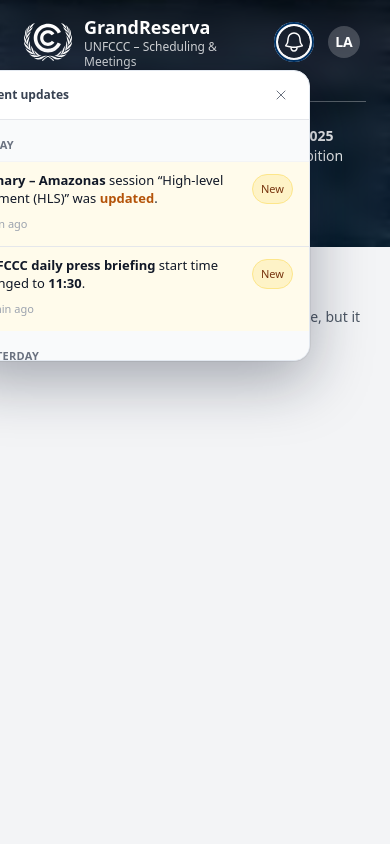
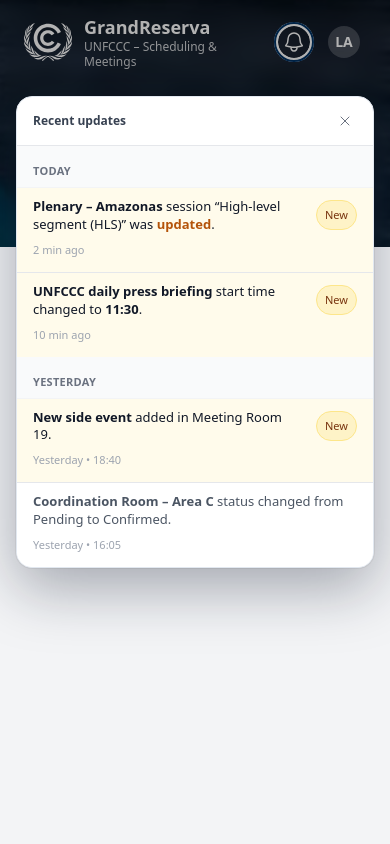
Before and after one commit to Lincoln-Araujo/grandreserve-ui-ux-redesign, a React (Vite) app: page /account in a window 390 px wide. Both pictures are taken after a click on the button "Notifications – events were updated". Shown: the top 844 px of the page. Built offline with nearby package versions, Linux system fonts and the light colour scheme.

Commit message:
fixing notifications component on mobile

```diff
--- a/src/components/Header.jsx
+++ b/src/components/Header.jsx
@@ -214,17 +214,30 @@
 
                 {/* Dropdown de notificações */}
                 {showNotifications && (
+                <>
                   <div
-                    className="
-                      absolute right-0 mt-3 w-[min(90vw,22rem)]
-                      bg-white text-gray-900
-                      rounded-2xl border border-slate-200
-                      shadow-[0_20px_60px_rgba(15,23,42,0.35)]
-                      ring-1 ring-black/5
-                      z-[9999] overflow-hidden
-                    "
+                    className="fixed inset-0 bg-black/30 sm:hidden z-[9990]"
+                    onClick={() => {
+                      setShowNotifications(false);
+                      setHasUnread(false);
+                    }}
+                  />
+                  <div
                     role="status"
                     aria-label="Recent schedule changes"
+                    className={`
+                      bg-white text-gray-900 rounded-2xl border border-slate-200
+                      shadow-[0_20px_60px_rgba(15,23,42,0.35)]
+                      ring-1 ring-black/5 z-[9999] overflow-hidden
+
+                      transition-all duration-500 ease-out
+                      opacity-100 translate-y-0
+
+                      fixed inset-x-4 top-24 max-h-[70vh]
+
+                      sm:absolute sm:right-0 sm:top-auto sm:mt-3
+                      sm:w-[min(90vw,22rem)] sm:max-h-60 sm:translate-y-0
+                    `}
                   >
                     {/* Cabeçalho */}
                     <div className="px-4 py-3 border-b border-gray-200 flex items-center justify-between">
@@ -245,7 +258,7 @@
                     </div>
 
                     {/* Lista agrupada */}
-                    <ul className="text-[13px] max-h-60 overflow-y-auto">
+                    <ul className="text-[13px] max-h-[60vh] sm:max-h-60 overflow-y-auto">
                       {["Today", "Yesterday"].map((groupLabel) => {
                         const groupItems = notifications.filter(
                           (n) => n.group === groupLabel
@@ -317,6 +330,7 @@
                       })}
                     </ul>
                   </div>
+                </>
                 )}
               </div>
 
```
